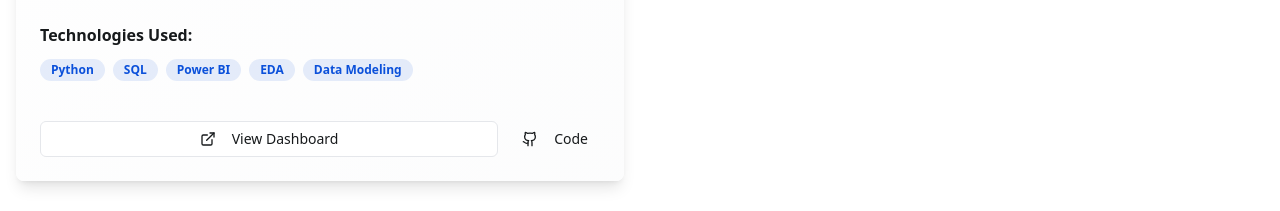
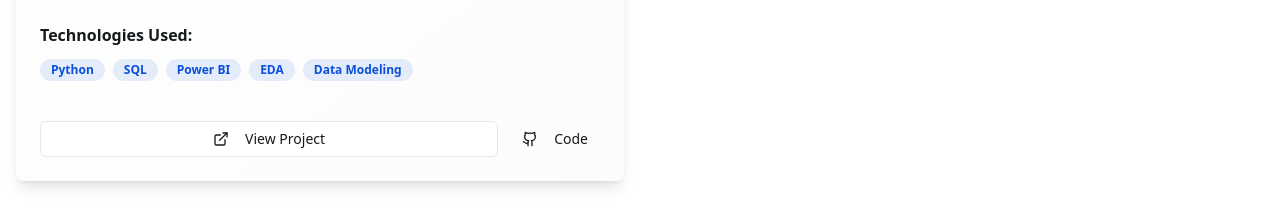
Before and after one commit to Amittomar2003/amittechlab, a React (Vite) app: page / in a window 1280 px wide. Shown: the part 3081-3292 px from the top of the page. Built offline with nearby package versions, Linux system fonts and the light colour scheme; the HTML template or start-up script is replaced by a standard one.

Commit message:
Changes
Co-authored-by: Amittomar2003 <188782283+Amittomar2003@users.noreply.github.com>

```diff
--- a/src/components/Projects.tsx
+++ b/src/components/Projects.tsx
@@ -131,7 +131,7 @@ const Projects = () => {
                   >
                     <a href={project.link} target="_blank" rel="noopener noreferrer">
                       <ExternalLink className="w-4 h-4 mr-2" />
-                      View Dashboard
+                      {project.link === project.github ? "View Project" : "View Dashboard"}
                     </a>
                   </Button>
                   <Button
```
